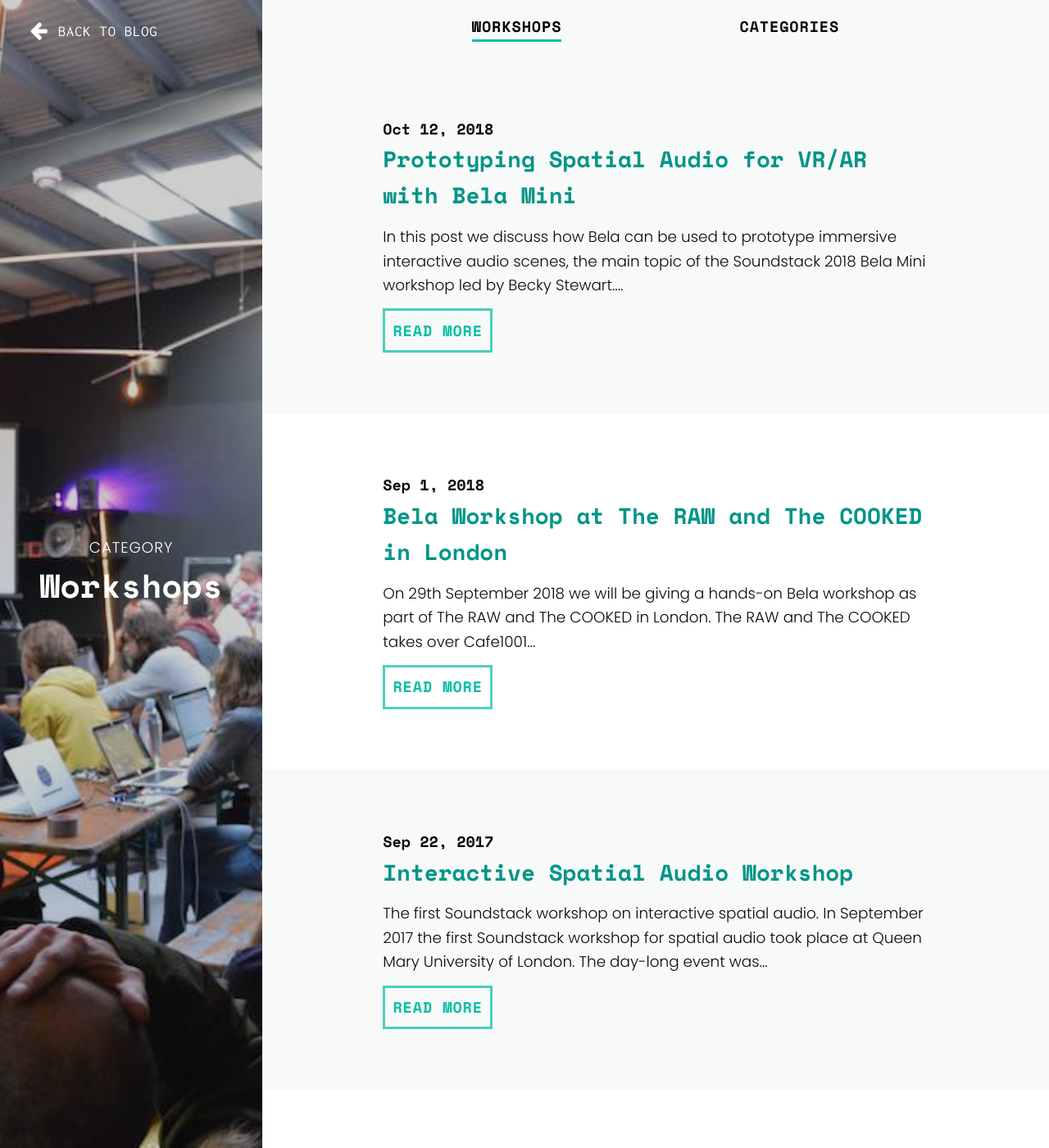
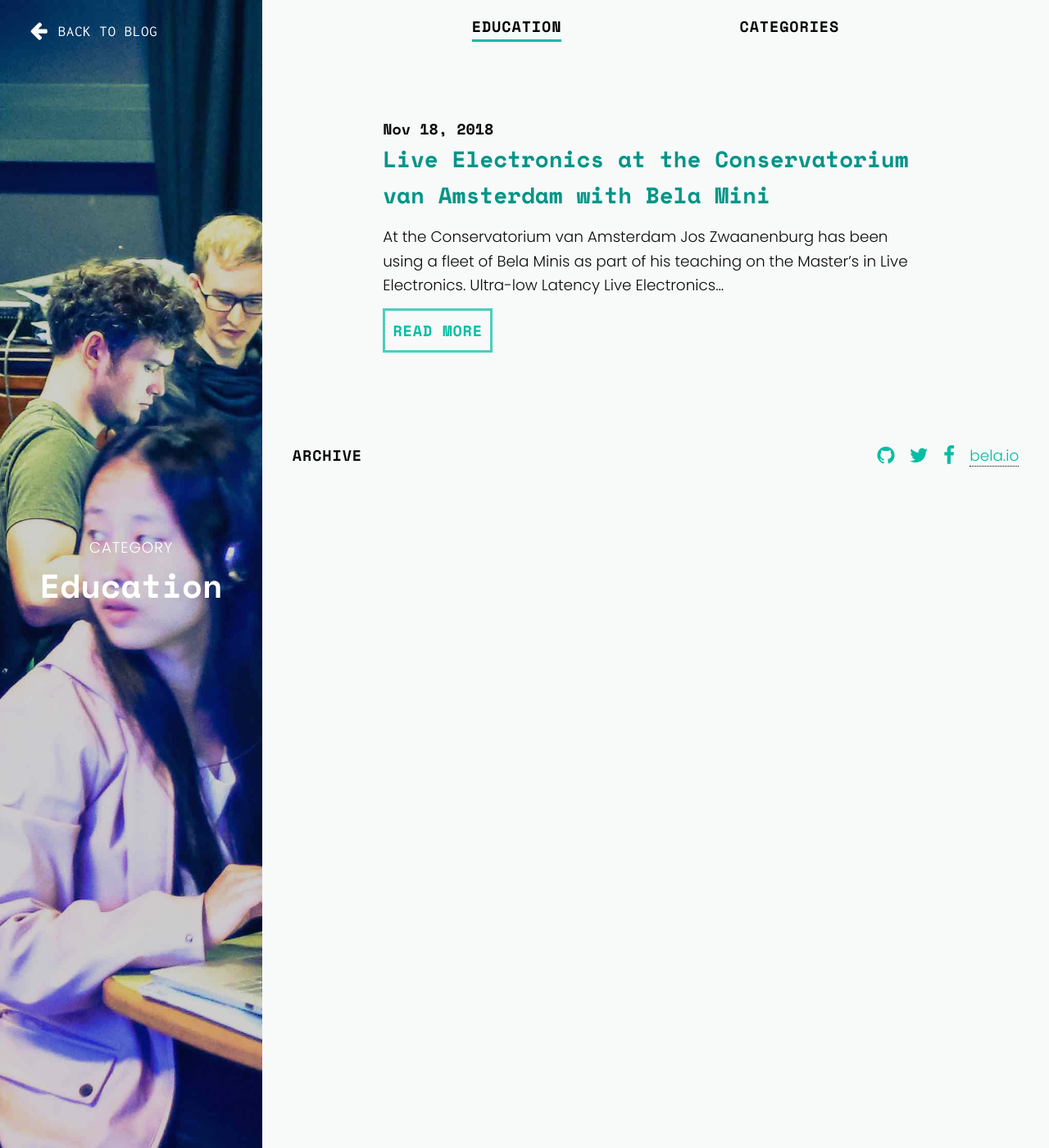
Before and after one commit to BelaPlatform/bela_newBlog, a Jekyll site: the page built from docs/_categories/workshops.html, in a window 1280 px wide and 1400 px high. Shown: the whole window at 82% size. Built offline with Jekyll 4.4.1, drawn with Linux system fonts in a browser that asks for light colours; nearby versions of some CDN libraries; some of the changed text lies outside the part shown.

Commit message:
Conservatorium van Amsterdam

```diff
--- a/docs/_categories/workshops.html
+++ b/docs/_categories/workshops.html
@@ -1,8 +1,8 @@
 ---
 layout: default
-title: "Workshops"
+title: "Education"
 description:
-permalink: /category/workshops/
-cat-image: workshops.jpg
+permalink: /category/education/
+cat-image: education.jpg
 ---
 {% include category.html %}
--- /dev/null
+++ b/docs/_posts/2018-11-18-bela-conservatorium-van-amsterdam.markdown
@@ -0,0 +1,53 @@
+---
+layout: post
+title: "Live Electronics at the Conservatorium van Amsterdam with Bela Mini"
+date: 2018-11-18
+categories:
+  - Tutorials
+  - Workshops
+  - Events
+  - Education
+description: "Live Electronics at the Conservatorium van Amsterdam with Bela Mini"
+image: conservatorium/bela10.jpg
+author: bela
+---
+
+At the Conservatorium van Amsterdam [Jos Zwaanenburg](http://www.contemporary-music-through-non-western-techniques.com/pages/1452-jos-zwaanenburg) has been using a fleet of Bela Minis as part of his teaching on the Master's in Live Electronics.
+
+{% include youtube.html youtube="5ApchbjgBa0" %}
+
+## Ultra-low Latency Live Electronics
+
+
+On October 18th the students of the Master’s in Live Electronics at the Conservatorium van Amsterdam presented a series of pieces which use Bela Minis as no-latency FX machines.
+The concert took place at Splendor-Amsterdam and was the culmination of a week of intensive workshopping and rehearsing in which all 12 participants had a Bela Mini with a Pd patch on it, controlled with MIDI from an editor in Max/MSP on a Mac. All musicians used the setup as described in the diagram below and the following Pure Data patch:
+
+{% include single-image.html fileName="conservatorium/block_diagram_BeLa.png" %}
+
+{% include single-image.html fileName="conservatorium/Pd_patch4BeLa.png" %}
+
+To demonstrate that it is possible to play with great rhythmic precision, even when the traditional instruments are processed with extreme effects, two pieces were performed as can be seen in the above video.
+
+### Pieces played:
+
+Frank V. Zappa’s *The Black Page part 2* (the easy teenage New York version) in which 10 students managed to keep the correct ‘statistical density’, playing the famous melody in tight unison.
+
+Simon W. Anserine’s *Belabo(u)red* for piccolo, flute, electric guitar and double bass, all four instruments with the Bela FX extension.
+
+
+
+{% include single-image.html fileName="conservatorium/bela4.jpg" %}
+
+{% include single-image.html fileName="conservatorium/bela6.jpg" %}
+
+## Bela Mini for Live Electronics
+
+The Pd patch had 5 different effects on board. By itself a computationally ‘cheap’ patch, it resulted in having practically no latency, enabling the group to play with great rhythmic precision, even at high tempi and with strongly articulated complex phrasings. A clear distinction was made between effects that must be in absolute synchrony (no latency allowed), such as distortion, ring-modulation, pitch shifting, and those that were processes in time such as delay, reverb or chorus (latency an inherent part of the effect). The former were running on Bela and the latter in a Max/MSP patch on the laptop. One Bela output was going to the main mix in the hall directly and the other back into the audio interface and Max, meaning that the Bela-processed sound of the instruments could also go to the effects unit in Max.
+
+
+{% include double-image.html left="conservatorium/bela1.jpg" right="conservatorium/bela5.jpg" %}
+
+{% include single-image.html fileName="conservatorium/bela2.jpg" %}
+
+
+This is only the beginning of our use of Bela in the Master's in Live Electronics course at the Conservatorium van Amsterdam and we consider the October workshop and concert a highly successful musically convincing implementation that will definitely be getting a follow-up soon.
```
Also changed, not shown: docs/assets/images/conservatorium/Pd_patch4BeLa.png (added), docs/assets/images/conservatorium/bela1.jpg (added), docs/assets/images/conservatorium/bela10.jpg (added), docs/assets/images/conservatorium/bela2-header.jpg (added), docs/assets/images/conservatorium/bela2.jpg (added), docs/assets/images/conservatorium/bela4.jpg (added), docs/assets/images/conservatorium/bela5.jpg (added), docs/assets/images/conservatorium/bela6.jpg (added), docs/assets/images/conservatorium/block_diagram_BeLa.png (added), docs/assets/images/education.jpg (added), 1 other file.
